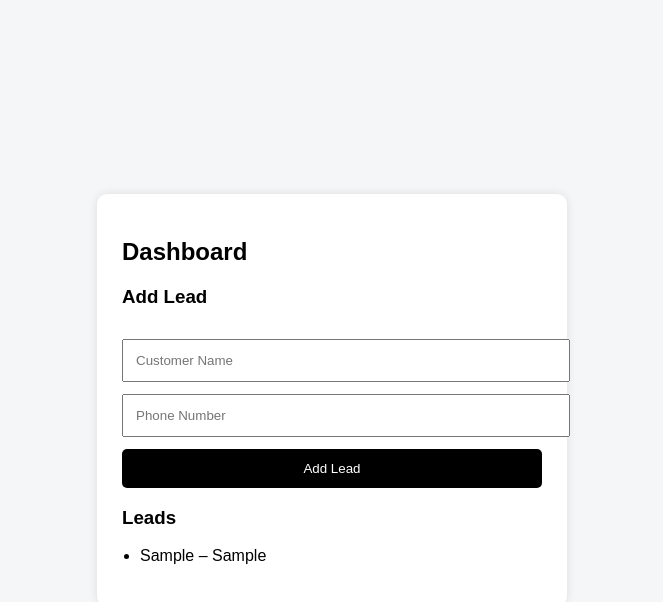
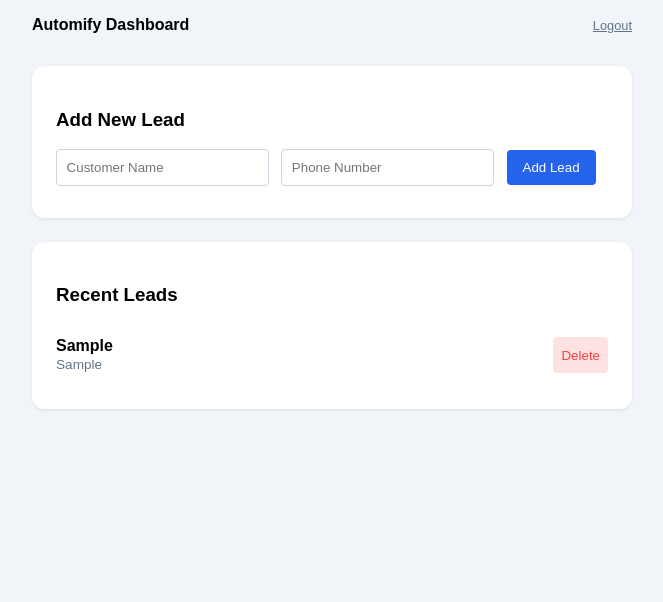
Before and after one commit to automifyAi/automify, a plain HTML site: page dashboard.html in a window 1280 px wide. Both pictures are taken after typing "Sample", "Sample" into the empty fields and a click on the button "Add Lead". Shown: the whole page, without its empty margins (308-971 px from the left). Drawn offline with Linux system fonts and the light colour scheme.

Commit message:
Update dashboard.html

```diff
--- a/dashboard.html
+++ b/dashboard.html
@@ -2,99 +2,89 @@
 <html lang="en">
 <head>
     <meta charset="UTF-8">
-  <title>Dashboard – Automify</title>
+    <meta name="viewport" content="width=device-width, initial-scale=1.0">
+    <title>Dashboard | Automify CRM</title>
+    <style>
+        :root { --primary: #2563eb; --bg: #f1f5f9; }
+        body { font-family: sans-serif; background: var(--bg); margin: 0; padding: 1rem; }
+        .nav { display: flex; justify-content: space-between; align-items: center; margin-bottom: 2rem; }
+        .container { max-width: 600px; margin: 0 auto; }
+        .card { background: white; padding: 1.5rem; border-radius: 0.75rem; box-shadow: 0 1px 3px rgba(0,0,0,0.1); margin-bottom: 1.5rem; }
+        input { padding: 0.6rem; border: 1px solid #cbd5e1; border-radius: 0.25rem; margin-right: 0.5rem; margin-bottom: 0.5rem; width: 100%; box-sizing: border-box; }
+        button { background: var(--primary); color: white; border: none; padding: 0.6rem 1rem; border-radius: 0.25rem; cursor: pointer; width: 100%; }
+        .lead-item { border-bottom: 1px solid #f1f5f9; padding: 0.75rem 0; display: flex; justify-content: space-between; }
+        .lead-item:last-child { border: none; }
+        .lead-info b { display: block; }
+        .lead-info span { font-size: 0.85rem; color: #64748b; }
 
-  <!-- SEO -->
-  <meta name="description" content="Automify dashboard to manage customer leads using a simple CRM.">
-
-  <!-- Mobile -->
-  <meta name="viewport" content="width=device-width, initial-scale=1.0">
-
-  <style>
-    body{
-      margin:0;
-      font-family:Arial, sans-serif;
-      background:#f4f6f8;
-    }
-    .container{
-      min-height:100vh;
-      display:flex;
-      align-items:center;
-      justify-content:center;
-    }
-    .box{
-      background:#fff;
-      width:90%;
-      max-width:420px;
-      padding:25px;
-      border-radius:10px;
-      box-shadow:0 0 10px rgba(0,0,0,0.1);
-    }
-    input,button{
-      width:100%;
-      padding:12px;
-      margin-top:12px;
-    }
-    button{
-      background:#000;
-      color:#fff;
-      border:none;
-      border-radius:5px;
-    }
-    ul{
-      padding-left:18px;
-      margin-top:15px;
-    }
-    li{
-      margin-bottom:8px;
+        @media (min-width: 480px) {
+            input { width: calc(40% - 0.5rem); }
+            button { width: auto; }
         }
     </style>
 </head>
 <body>
+    <div class="container">
+        <div class="nav">
+            <strong>Automify Dashboard</strong>
+            <a href="index.html" style="font-size: 0.8rem; color: #64748b;">Logout</a>
+        </div>
 
-<div class="container">
-  <div class="box">
-    <h2>Dashboard</h2>
+        <div class="card">
+            <h3>Add New Lead</h3>
+            <input type="text" id="custName" placeholder="Customer Name">
+            <input type="text" id="custPhone" placeholder="Phone Number">
+            <button onclick="addLead()">Add Lead</button>
+        </div>
 
-    <h3>Add Lead</h3>
-    <input id="name" placeholder="Customer Name">
-    <input id="phone" placeholder="Phone Number">
-    <button onclick="addLead()">Add Lead</button>
-
-    <h3>Leads</h3>
-    <ul id="leadList"></ul>
+        <div class="card">
+            <h3>Recent Leads</h3>
+            <div id="leadList"></div>
         </div>
     </div>
 
     <script>
-  function loadLeads(){
-    const leads = JSON.parse(localStorage.getItem("leads")) || [];
-    const list = document.getElementById("leadList");
-    list.innerHTML = "";
-    leads.forEach(l => {
-      const li = document.createElement("li");
-      li.textContent = l.name + " – " + l.phone;
-      list.appendChild(li);
+        let leads = JSON.parse(localStorage.getItem('leads')) || [];
+
+        function renderLeads() {
+            const list = document.getElementById('leadList');
+            list.innerHTML = leads.length ? '' : '<p style="color:#94a3b8">No leads yet.</p>';
+            leads.forEach((lead, index) => {
+                list.innerHTML += `
+                    <div class="lead-item">
+                        <div class="lead-info">
+                            <b>${lead.name}</b>
+                            <span>${lead.phone}</span>
+                        </div>
+                        <button onclick="deleteLead(${index})" style="width:auto; padding: 0.2rem 0.5rem; background:#fee2e2; color:#ef4444;">Delete</button>
+                    </div>
+                `;
             });
         }
 
-  function addLead(){
-    const name = document.getElementById("name").value;
-    const phone = document.getElementById("phone").value;
-    if(!name || !phone) return;
+        function addLead() {
+            const name = document.getElementById('custName').value;
+            const phone = document.getElementById('custPhone').value;
 
-    const leads = JSON.parse(localStorage.getItem("leads")) || [];
-    leads.push({name, phone});
-    localStorage.setItem("leads", JSON.stringify(leads));
-
-    document.getElementById("name").value = "";
-    document.getElementById("phone").value = "";
-
-    loadLeads();
+            if(name && phone) {
+                leads.push({ name, phone });
+                localStorage.setItem('leads', JSON.stringify(leads));
+                document.getElementById('custName').value = '';
+                document.getElementById('custPhone').value = '';
+                renderLeads();
+            } else {
+                alert("Please fill in both fields");
+            }
         }
 
-  loadLeads();
+        function deleteLead(index) {
+            leads.splice(index, 1);
+            localStorage.setItem('leads', JSON.stringify(leads));
+            renderLeads();
+        }
+
+        // Initial Load
+        renderLeads();
     </script>
-
 </body>
 </html>
```
Lines whose indentation alone changed are shown as unchanged.
